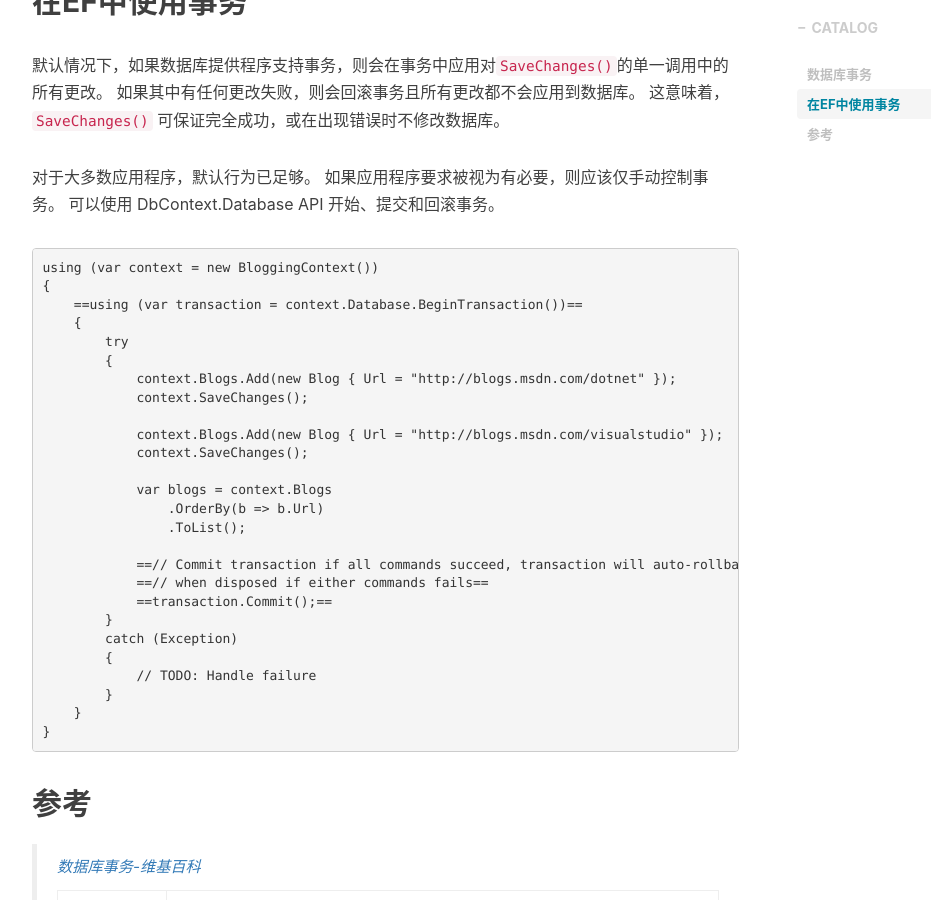
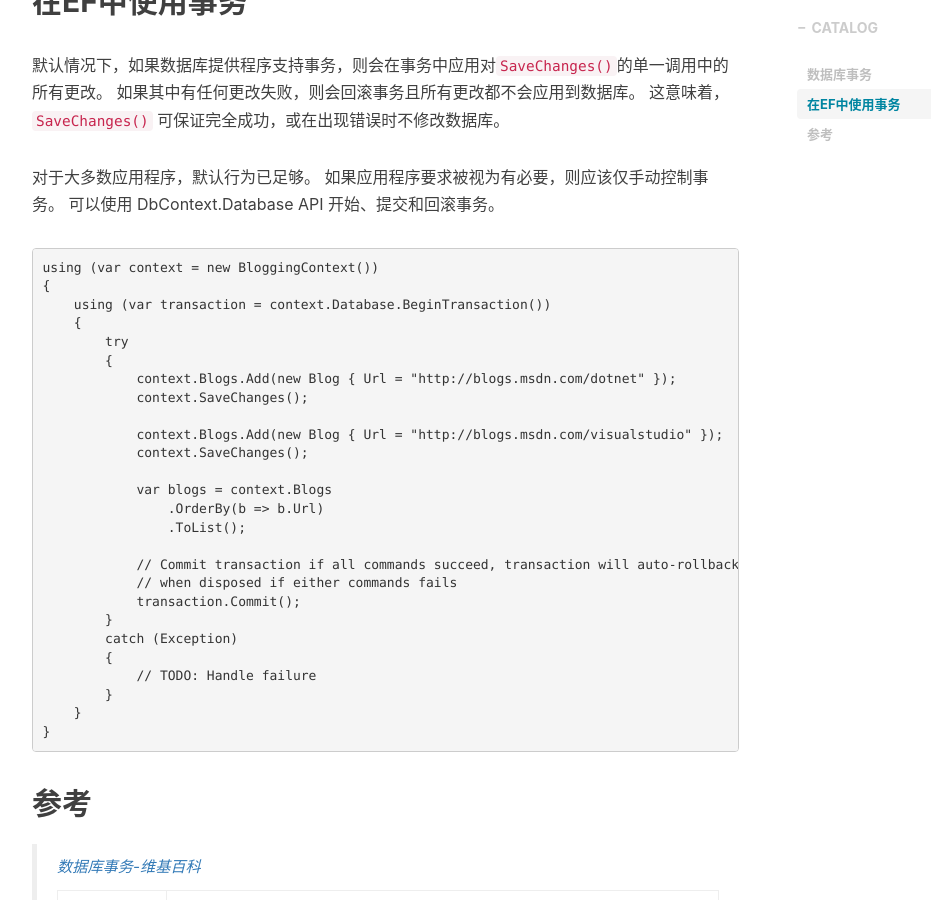
Before and after one commit to realZhangChi/realZhangChi.github.io, a Jekyll site: the page built from _posts/2019-06-28-ef-and-Transaction.markdown, in a window 1280 px wide and 900 px high, scrolled down 1198 px. Shown: the whole window, without its empty margins (233-1164 px from the left). Built offline with Jekyll 4.4.1, drawn with Linux system fonts in a browser that asks for light colours; nearby versions of some CDN libraries; comment, search, counter and statistics services are not loaded.

Commit message:
去掉尝试高亮的标记

````diff
--- a/_posts/2019-06-28-ef-and-Transaction.markdown
+++ b/_posts/2019-06-28-ef-and-Transaction.markdown
@@ -39,7 +39,7 @@ tags:
 ``` C#
 using (var context = new BloggingContext())
 {
-    ==using (var transaction = context.Database.BeginTransaction())==
+    using (var transaction = context.Database.BeginTransaction())
     {
         try
         {
@@ -53,9 +53,9 @@ using (var context = new BloggingContext())
                 .OrderBy(b => b.Url)
                 .ToList();
 
-            ==// Commit transaction if all commands succeed, transaction will auto-rollback==
-            ==// when disposed if either commands fails==
-            ==transaction.Commit();==
+            // Commit transaction if all commands succeed, transaction will auto-rollback
+            // when disposed if either commands fails
+            transaction.Commit();
         }
         catch (Exception)
         {
````
